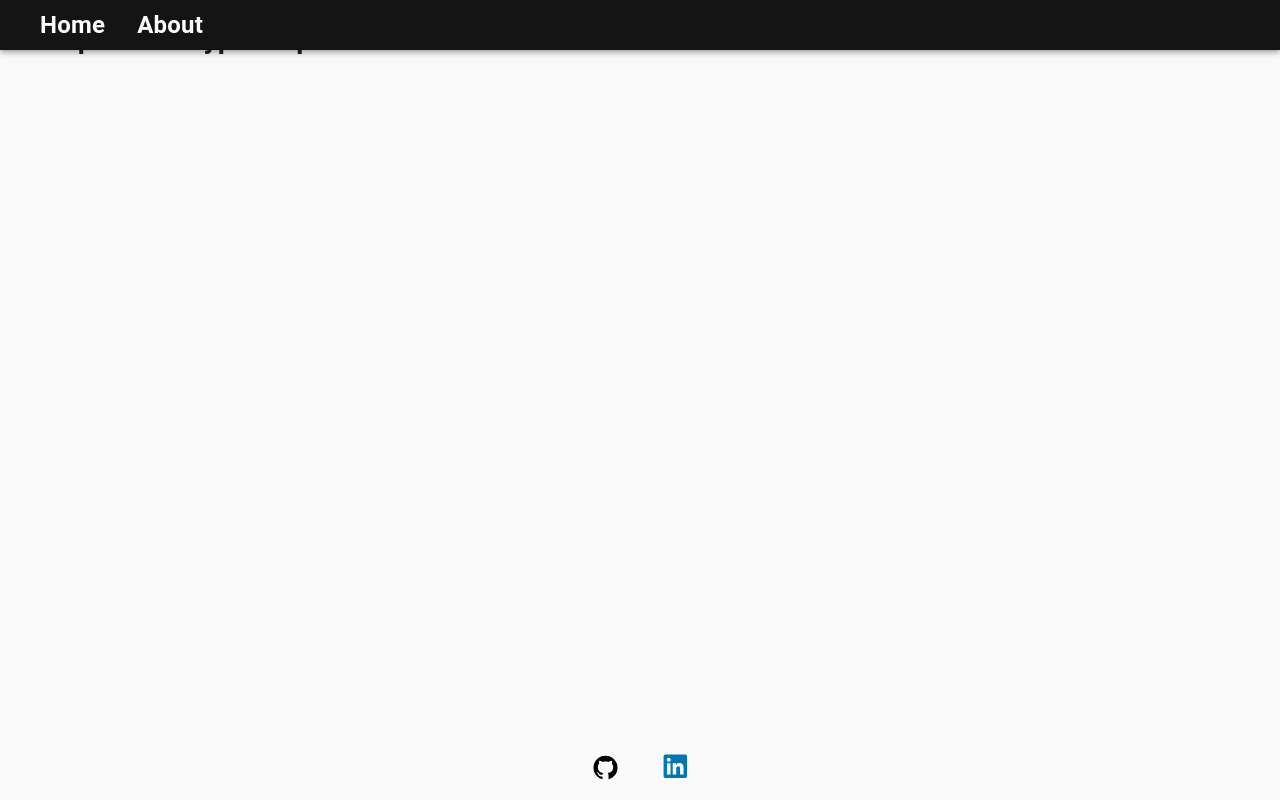
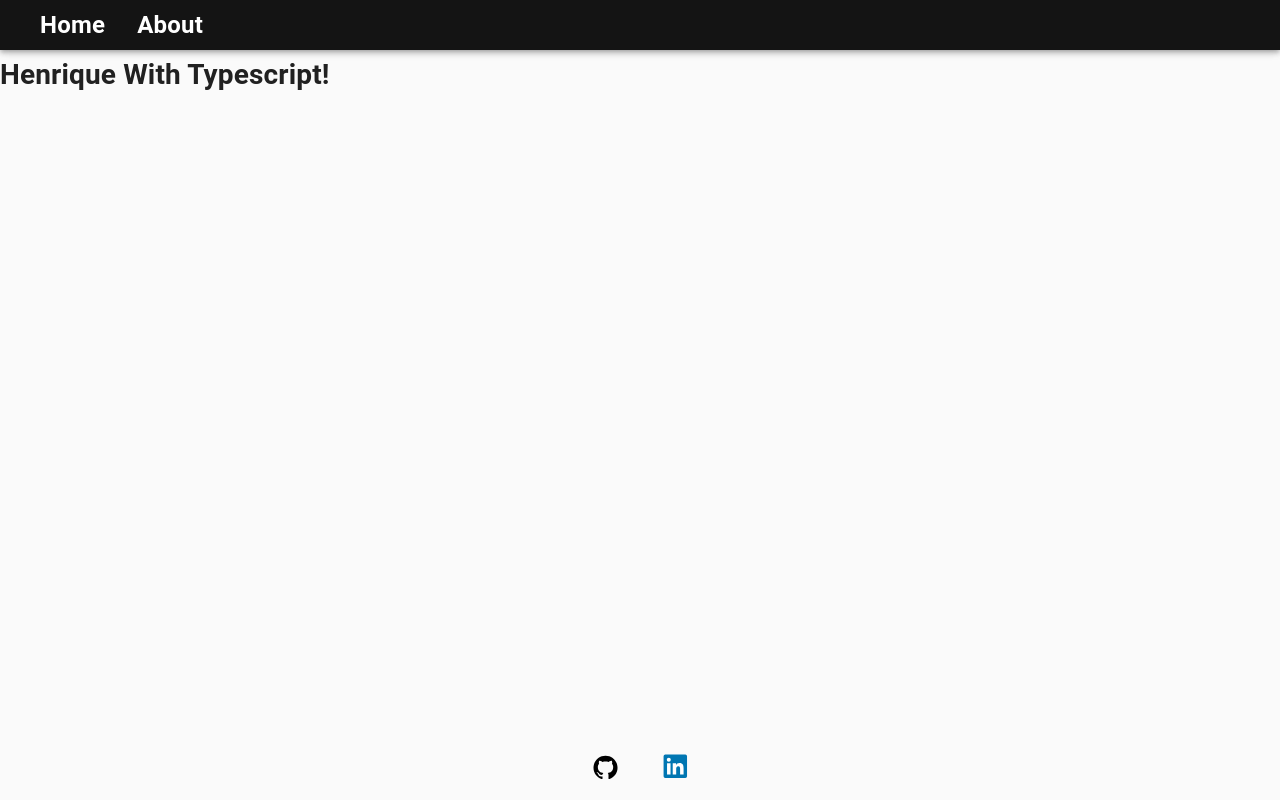
Before and after one commit to henriqueholtz/henriqueholtz.github.io, a Next.js app: page / in a window 1280 px wide. Built offline with nearby package versions, Linux system fonts and the light colour scheme.

Commit message:
Add margin-top into DefaultLayout

```diff
--- /dev/null
+++ b/src/components/Layout/DefaultLayout.module.scss
@@ -0,0 +1,3 @@
+.main {
+  margin-top: 55px;
+}
--- a/src/components/Layout/DefaultLayout.tsx
+++ b/src/components/Layout/DefaultLayout.tsx
@@ -1,5 +1,7 @@
 import React from 'react';
 import { CustomAppBar, Footer } from '../index';
+
+import styles from './DefaultLayout.module.scss';
 
 type DefaultLayoutProps = {
   children: JSX.Element | JSX.Element[];
@@ -9,7 +11,7 @@
   return (
     <>
       <CustomAppBar />
-      <main>{children}</main>
+      <main className={styles.main}>{children}</main>
       <Footer />
     </>
   );
```
